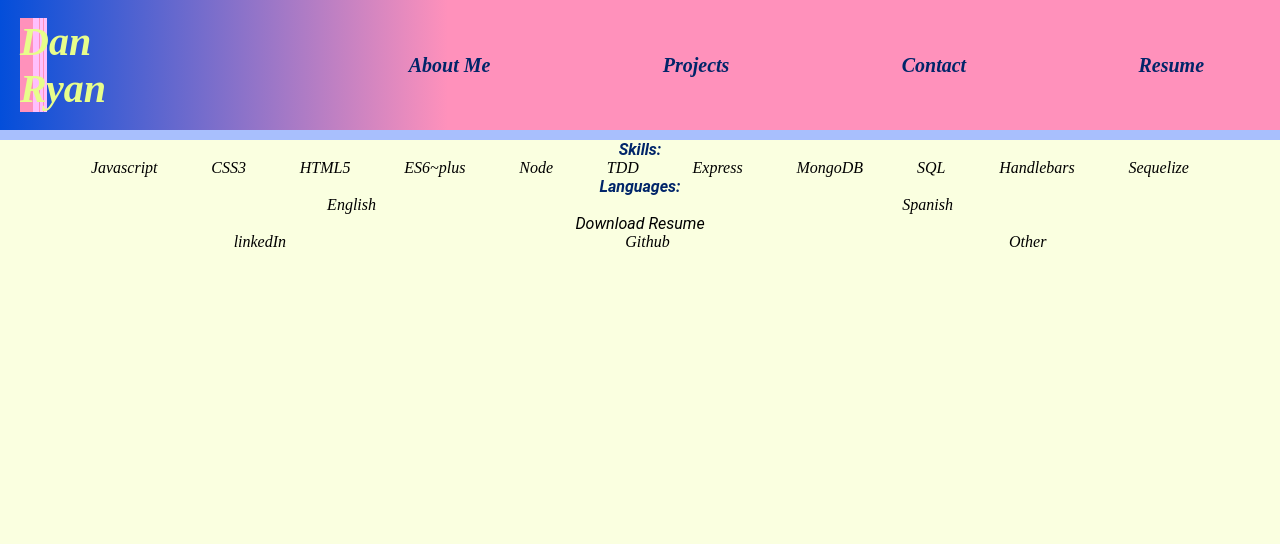
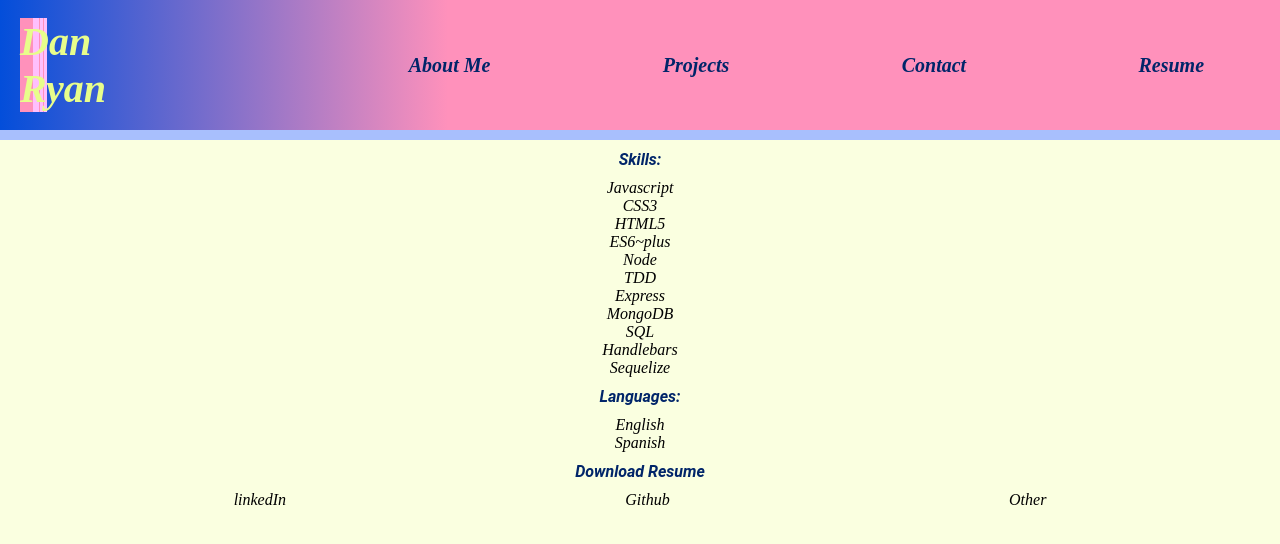
Before and after one commit to boogiematrix/react-portfolio, a React (Create React App) app: page / in a window 1280 px wide. Both pictures are taken after a click on the button "Resume". Shown: the top 544 px of the page. Built offline with nearby package versions, Linux system fonts and the light colour scheme.

Commit message:
styled resume

```diff
--- a/src/components/Resume/Resume.css
+++ b/src/components/Resume/Resume.css
@@ -0,0 +1,7 @@
+#skills ul {
+    flex-direction: column;
+}
+
+#skills h3 {
+    margin: 10px;
+}
--- a/src/components/Resume/Resume.js
+++ b/src/components/Resume/Resume.js
@@ -4,7 +4,6 @@ import './Resume.css'
 export function Resume() {
     return (
         <div id="skills">
-            <div >
                 <h3>Skills:</h3>
                 <ul>
                     <li>Javascript</li>
@@ -24,8 +23,7 @@ export function Resume() {
                     <li>English</li>
                     <li>Spanish</li>
                 </ul>
-            </div>
-            <div><a href='../../public/Resume.pdf' download="resume-dan-ryan">Download Resume</a></div>
+            <h3><a href='../../public/Resume.pdf' download="resume-dan-ryan">Download Resume</a></h3>
         </div>
     )
 }
```
